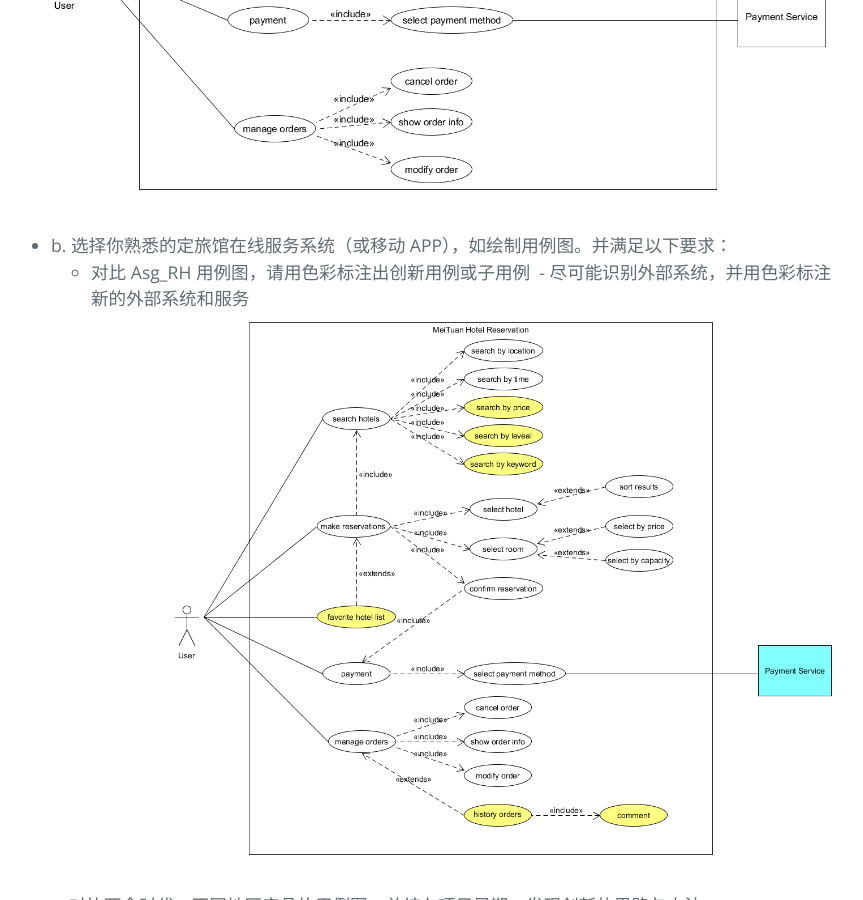
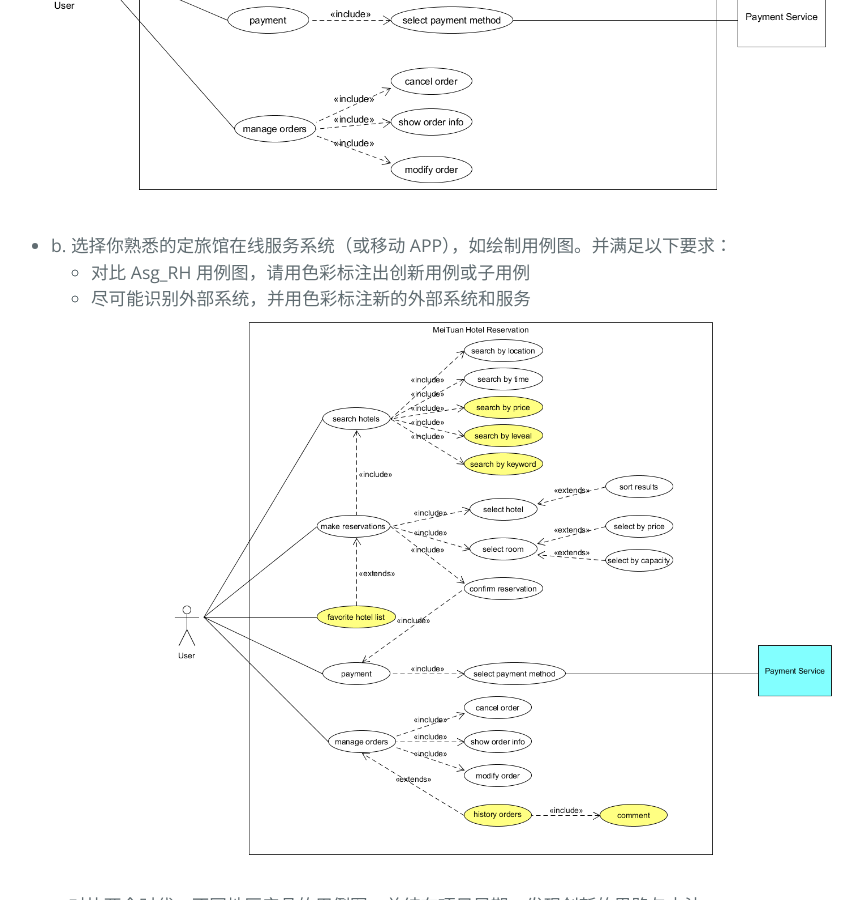
Before and after one commit to joece/joece.github.io, a Jekyll site: the page built from _posts/2018-04-22-HW4.md, in a window 1280 px wide and 900 px high, scrolled down 876 px. Shown: the whole window, without its empty margins (213-1076 px from the left). Built offline with Jekyll 4.4.1, drawn with Linux system fonts in a browser that asks for light colours.

Commit message:
Update 2018-04-22-HW4.md

```diff
--- a/_posts/2018-04-22-HW4.md
+++ b/_posts/2018-04-22-HW4.md
@@ -11,12 +11,12 @@ title: "SSAD HW4"
 
 - b. 选择你熟悉的定旅馆在线服务系统（或移动 APP），如绘制用例图。并满足以下要求：
   - 对比 Asg_RH 用例图，请用色彩标注出创新用例或子用例
-  - 尽可能识别外部系统，并用色彩标注新的外部系统和服务
+
+  - 尽可能识别外部系统，并用色彩标注新的外部系统和服务
   ![MeiTuan_UML](https://github.com/joece/joece.github.io/blob/master/_includes/UMLs/MeiTuan_UML.png?raw=true)
 
 - c. 对比两个时代、不同地区产品的用例图，总结在项目早期，发现创新的思路与方法
-
- 对于两者的基础功能来说，并没有什么明显差别，都足以满足用户的基础需求。不过新时期的特性却多了一些新的特性，比如收藏酒店、根据酒店星级搜索选择等。因为时代的发展，科技的进步，互联网信息化的普及所带来更优质和全面的服务，同时越来越多的供应商注重揣摩用户心理，研究用户的行为习惯，并在细节之处增加工作。
+<br>对于两者的基础功能来说，并没有什么明显差别，都足以满足用户的基础需求。不过新时期的特性却多了一些新的特性，比如收藏酒店、根据酒店星级搜索选择等。因为时代的发展，科技的进步，互联网信息化的普及所带来更优质和全面的服务，同时越来越多的供应商注重揣摩用户心理，研究用户的行为习惯，并在细节之处增加工作。
 利用好现有的科技和大数据，是创新发展的基础，加之长远的目光，注重用户心理需求与行为习惯，多加调查和交流，重视用户反馈，都是发现创新的思路和方法。
 
 - d. 请使用 SCRUM 方法，在（任务b）用例图基础上，编制某定旅馆开发的需求 （backlog）
```
